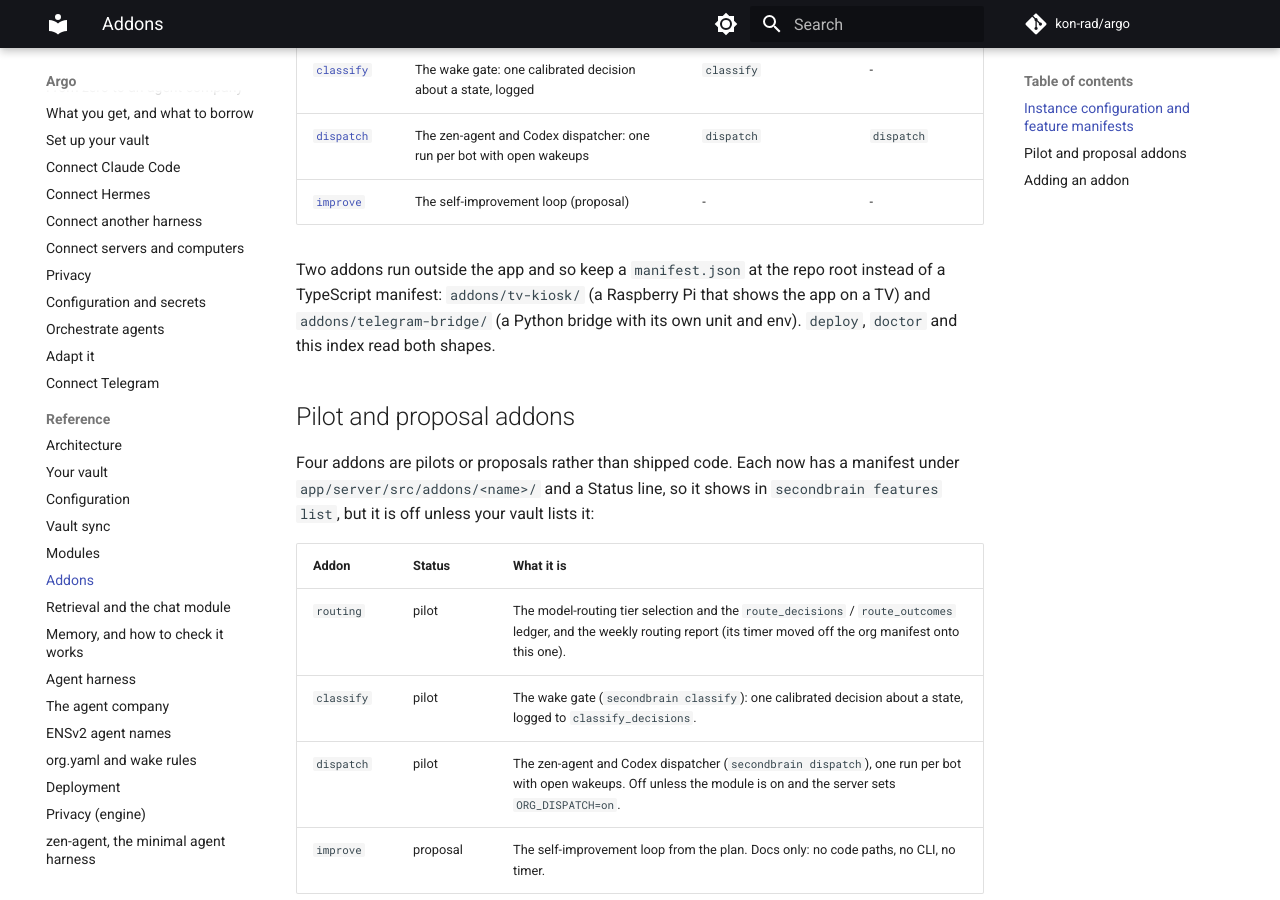
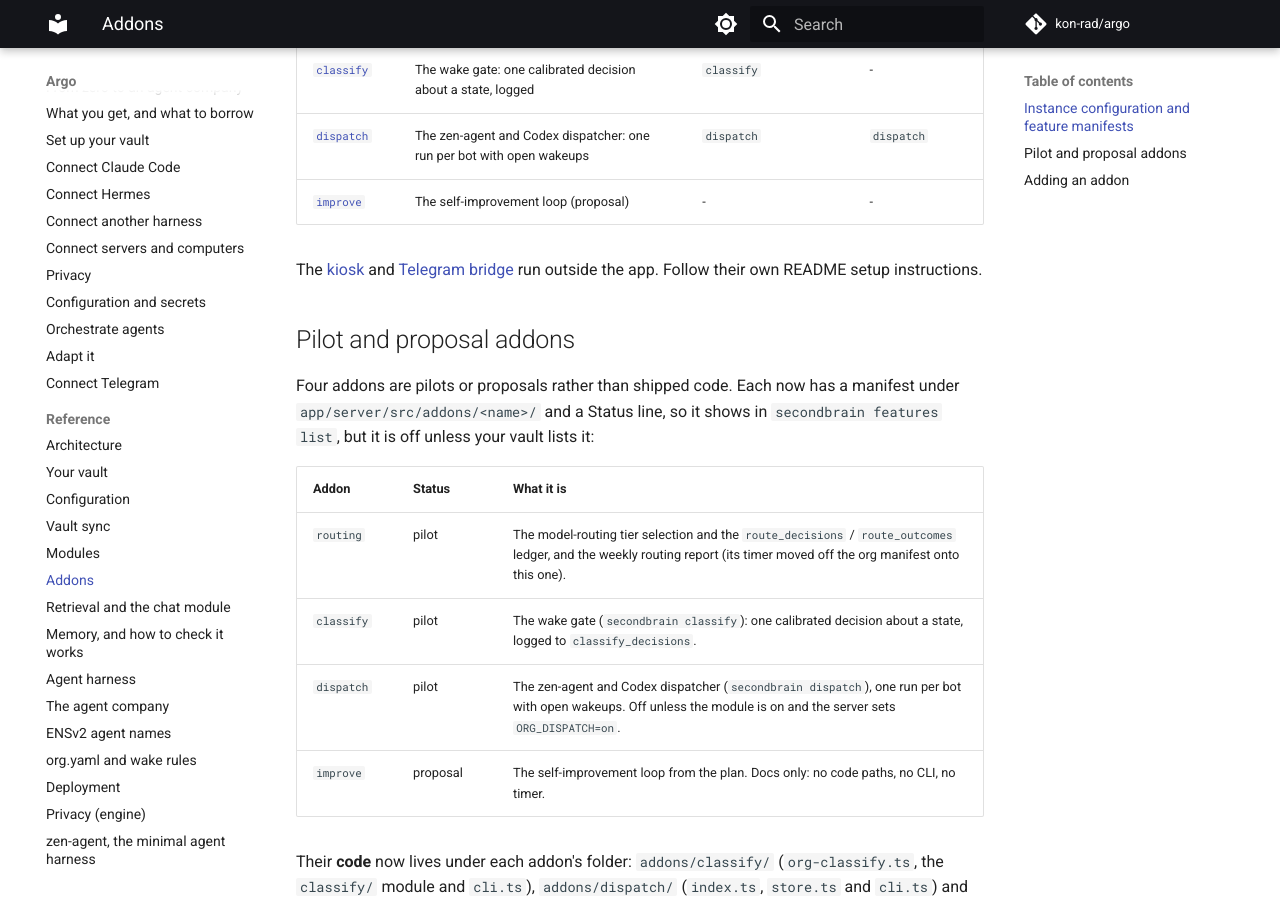
Before and after one commit to kon-rad/argo, an MkDocs documentation site: the page built from docs/addons.md, in a window 1280 px wide and 900 px high, scrolled down 1713 px. Built offline with MkDocs 1.6.1 and Material for MkDocs 9.7.7, drawn with Linux system fonts in a browser that asks for light colours; comment, search, counter and statistics services are not loaded.

Commit message:
docs(addons): remove stale external JSON manifest references

```diff
--- a/docs/addons.md
+++ b/docs/addons.md
@@ -37,7 +37,7 @@
 | [`dispatch`](modules.md) | The zen-agent and Codex dispatcher: one run per bot with open wakeups | `dispatch` | `dispatch` |
 | [`improve`](modules.md) | The self-improvement loop (proposal) | - | - |
 
-Two addons run outside the app and so keep a `manifest.json` at the repo root instead of a TypeScript manifest: `addons/tv-kiosk/` (a Raspberry Pi that shows the app on a TV) and `addons/telegram-bridge/` (a Python bridge with its own unit and env). `deploy`, `doctor` and this index read both shapes.
+The [kiosk](https://github.com/kon-rad/argo/blob/main/addons/tv-kiosk/README.md) and [Telegram bridge](https://github.com/kon-rad/argo/blob/main/addons/telegram-bridge/README.md) run outside the app. Follow their own README setup instructions.
 
 ## Pilot and proposal addons
 
--- a/docs/onboarding/08-config-and-secrets.md
+++ b/docs/onboarding/08-config-and-secrets.md
@@ -8,7 +8,7 @@
 
 `<vault>/secondbrain.json` is the **instance configuration**: the owner's non-secret settings for one installation. `secondbrain.example.json` is a reference copied by `init`; it is not loaded automatically. The [vault setup commands](02-set-up-your-vault.md#step-2-create-the-vault) create an active `secondbrain.json` containing `{}`. Add only the supported sections you need, using the [configuration reference](../configuration.md#secondbrainjson).
 
-The engine's **feature manifests** live in `app/server/src/features/<name>/manifest.ts` and `app/server/src/addons/<name>/manifest.ts`. External addons can use `addons/<name>/manifest.json`. These are developer-maintained registration files. Configure your instance through `secondbrain.json` and environment settings; edit a feature manifest only when contributing an engine feature. See [Addons](../addons.md#instance-configuration-and-feature-manifests).
+The engine's **feature manifests** live in `app/server/src/features/<name>/manifest.ts` and `app/server/src/addons/<name>/manifest.ts`. These are developer-maintained registration files. Configure your instance through `secondbrain.json` and environment settings; edit a feature manifest only when contributing an engine feature. See [Addons](../addons.md#instance-configuration-and-feature-manifests).
 
 Instance configuration selects options that already exist. It does not install a harness, create a provider account or authenticate a subscription. Install and authenticate integrations through their documented setup steps, keeping credentials outside the JSON file.
 
```
Also changed, not shown: README.md (+1 -1 lines), docs/configuration.md (+0 -1 lines).
